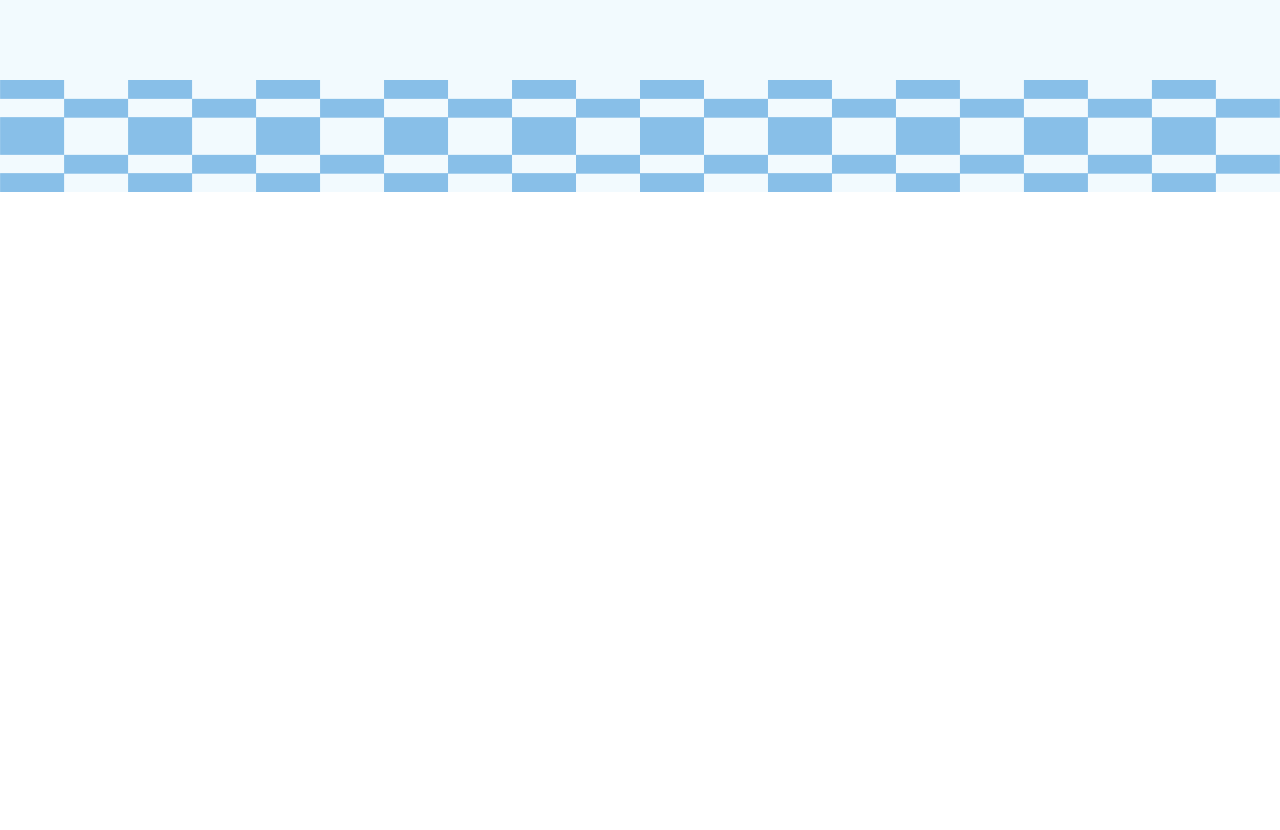
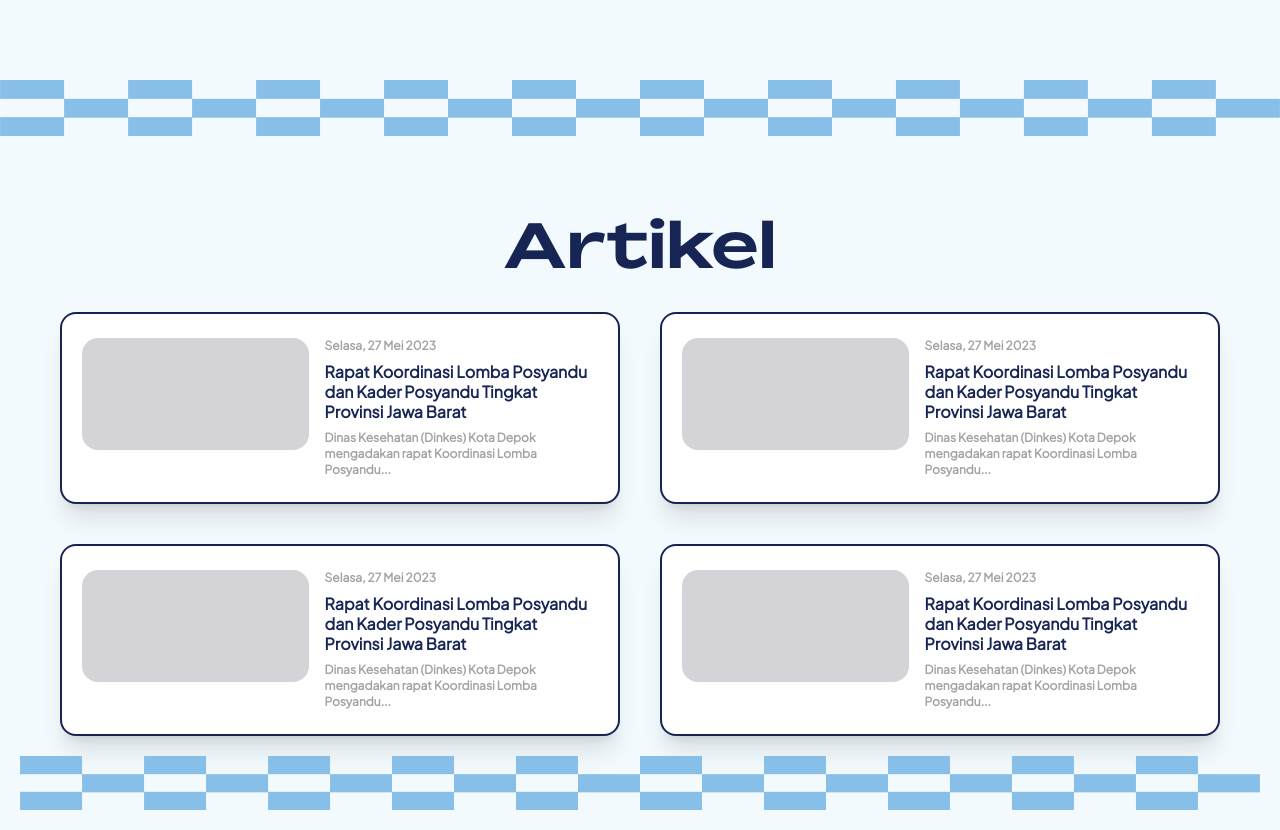
Before and after one commit to Depok-Kita/depkit-2023, a Next.js app: page / in a window 1280 px wide. Shown: the part 1540-2370 px from the top of the page. Before the commit the page ends 1732 px from the top, so only its background shows below. Built offline with nearby package versions, Linux system fonts and the light colour scheme.

Commit message:
fix: Fixing Article component

```diff
--- a/src/components/Article.tsx
+++ b/src/components/Article.tsx
@@ -1,7 +1,8 @@
 export const Article = () => {
     return (
+        <div className="grid place-items-center max-w-xl w-full mx-auto">
             <div className='shadow-xl font-jkt rounded-2xl w-full bg-white flex px-5 py-6 gap-4 border-blue-950 border-solid border-2'>
-            <div className="align-middle w-52 max-w-lg h-28 bg-zinc-300 rounded-2xl" />
+                <div className="align-middle w-full max-w-lg h-28 bg-zinc-300 rounded-2xl" />
                 <div className='flex flex-col gap-2'>
                     <div className='text-neutral-400 text-xs font-semibold'>
                         Selasa, 27 Mei 2023
@@ -14,5 +15,6 @@ export const Article = () => {
                     </div>
                 </div>
             </div>
+        </div>
     )
 }
--- a/src/pages/index.tsx
+++ b/src/pages/index.tsx
@@ -21,22 +21,18 @@ export const Home = () => {
         </aside>
       </section>
       <Stripe />
-      {/* <div className='text-center font-bossa mt-10 text-blue-950 font-bold text-[64px]'>
-        Artikel
-      </div>
-      <div className='gap-10 mt-5 mb-28 flex h-max items-center justify-center mx-16'>
-        <div className='flex flex-col gap-10'>
+      <section className='p-5'>
+        <div className='text-center font-bossa mt-10 text-blue-950 font-bold text-[64px]'>
+          Artikel
+        </div>
+        <div className='gap-4 sm:gap-6 md:gap-10 my-5 grid grid-cols-1 sm:grid-cols-2 h-max items-center justify-center md:mx-10'>
+          <Article />
+          <Article />
           <Article />
           <Article />
         </div>
-        <div className="w-3 h-96 bg-zinc-300 rounded-2xl" />
-        <div className='flex flex-col gap-10'>
-          <Article />
-          <Article />
-        </div>
-      </div> */}
-      <Stripe />
-
+        <Stripe />
+      </section>
     </main>
   )
 }
```
Lines whose indentation alone changed are shown as unchanged.
